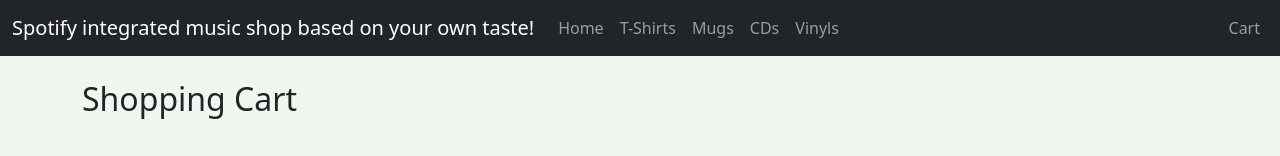
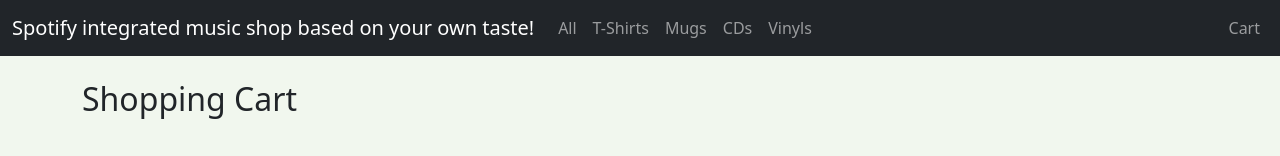
Before and after one commit to MihaelaAngelova/music-shop, a plain HTML site: page ecommerce-frontend/cart.html in a window 1280 px wide. Shown: the top 156 px of the page. Drawn offline with nearby package versions, Linux system fonts and the light colour scheme; no server answers.

Commit message:
Add vinyls

```diff
--- a/ecommerce-frontend/cart.html
+++ b/ecommerce-frontend/cart.html
@@ -19,7 +19,7 @@
         <div class="collapse navbar-collapse" id="navbarNav">
             <ul class="navbar-nav">
                 <li class="nav-item">
-                    <a class="nav-link" href="index.html">Home</a>
+                    <a class="nav-link" href="index.html">All</a>
                 </li>
                 <li class="nav-item">
                     <a class="nav-link" href="category.html">T-Shirts</a>
```
Also changed, not shown: ecommerce-frontend/images/blackwater_park_vinyl.jpg (added), ecommerce-frontend/images/ghost_reveries vinyl.jpg (added), ecommerce-frontend/images/orchid_vinyl.jpg (added), ecommerce-frontend/images/sorceress_vinyl.webp (added).
